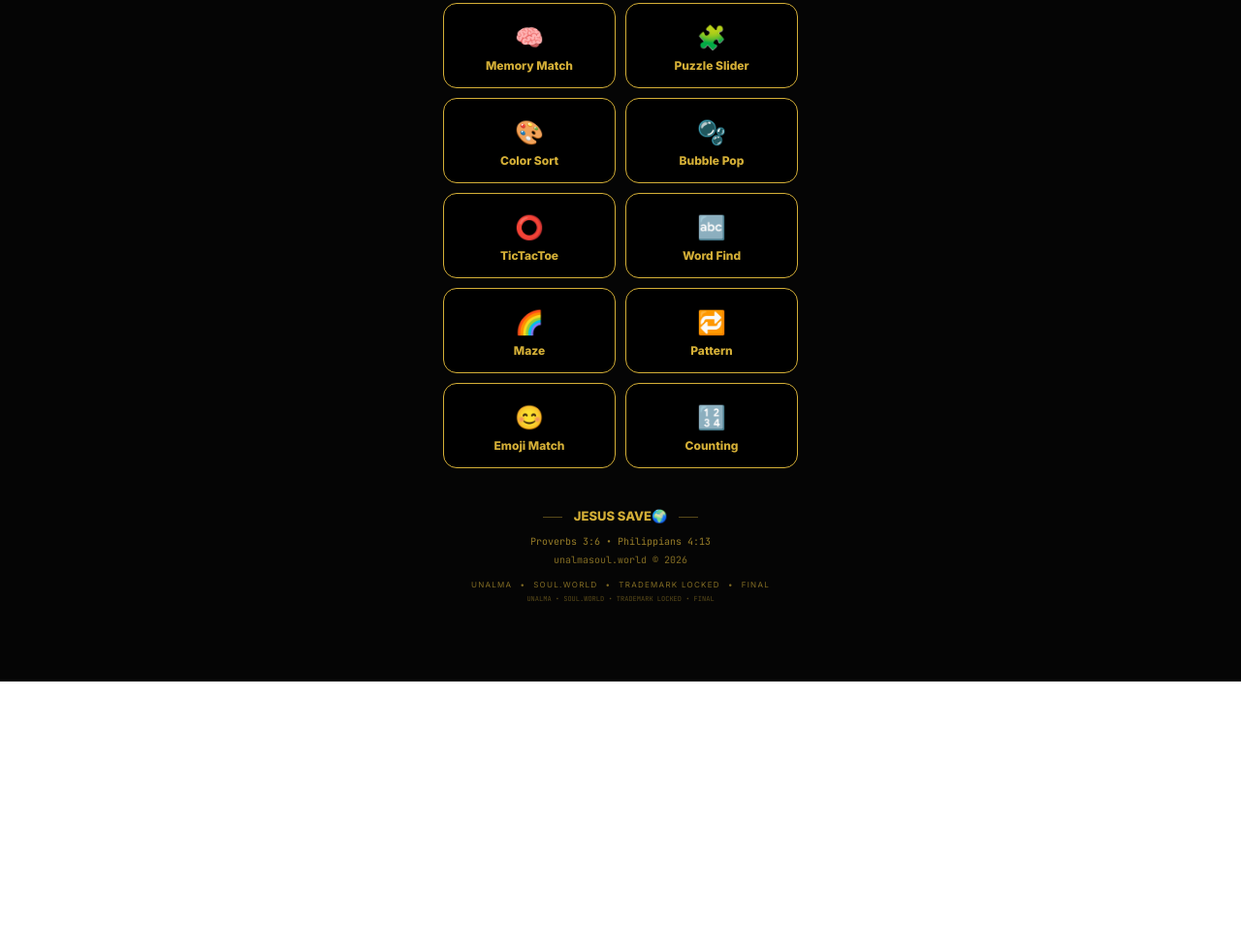
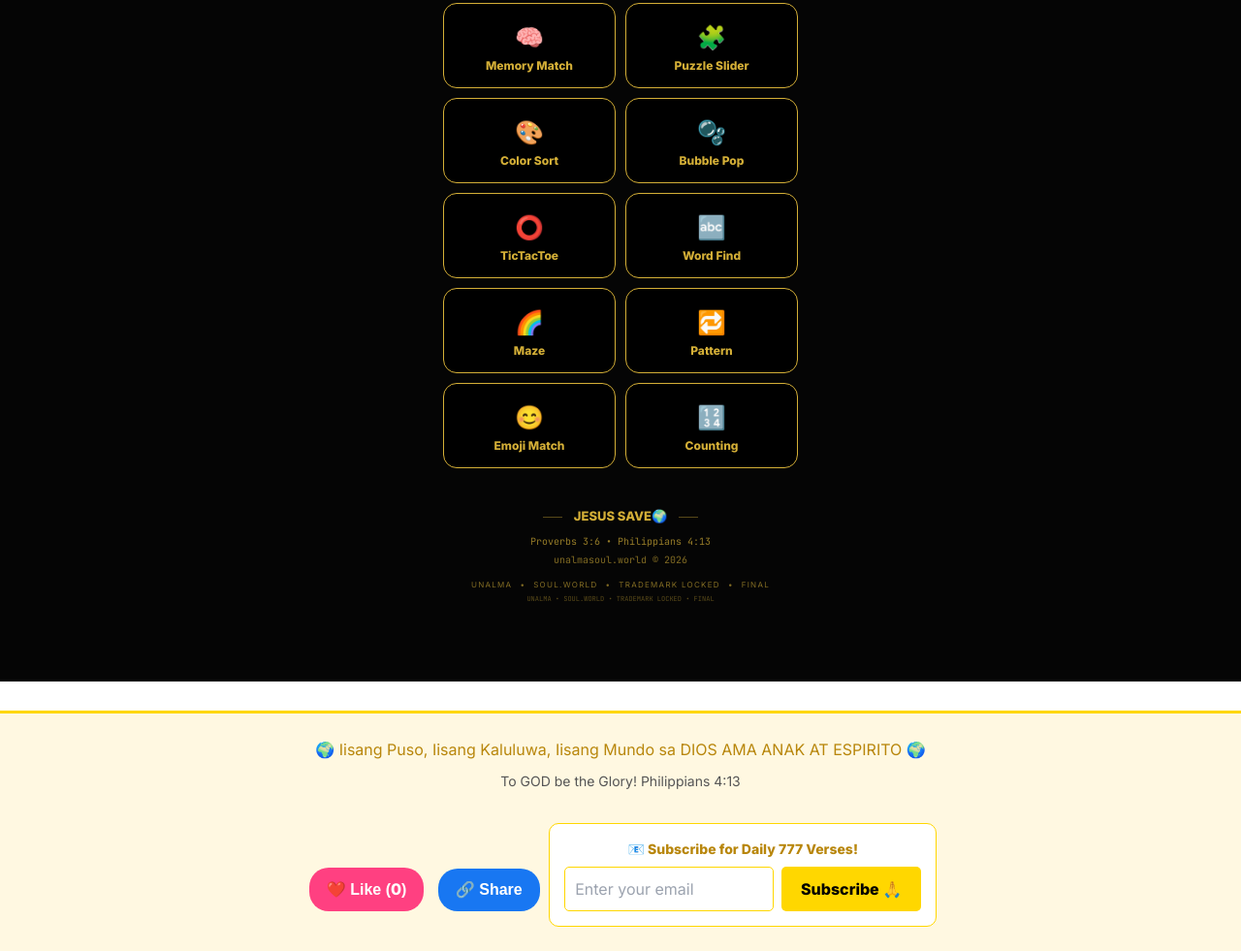
Before and after one commit to fransjimC/unalmasoulworld, a plain HTML site: page index.html in a window 1280 px wide. Shown: the part 1106-2087 px from the top of the page at 97% size. Before the commit the page ends 1809 px from the top, so only its background shows below. Drawn offline with Linux system fonts and the light colour scheme.

Commit message:
Update index.html

```diff
--- a/index.html
+++ b/index.html
@@ -35,5 +35,28 @@ Error generating stack: `+o.message+`
 </script>
   <script>(function(){function m(a){var h=a.getAttribute("href");if(!h)return;try{var u=new URL(h,document.baseURI);if((u.protocol==="http:"||u.protocol==="https:")&&u.host!==location.host){a.target="_blank";a.rel="noopener noreferrer";}}catch(e){}}function s(){document.querySelectorAll("a[href]").forEach(m);}if(document.readyState!=="loading"){s();}else{document.addEventListener("DOMContentLoaded",s);}document.addEventListener("click",function(e){var a=e.target&&e.target.closest&&e.target.closest("a[href]");if(a){m(a);}},true);})();</script>
   <script type="application/json" data-clippy-inline-media-manifest="1">{"version":1,"slots":[]}</script>
+<!-- UnalmaSoul.World🌍 Like Share Subscribe -->
+<div id="unalma-actions" style="text-align:center; padding:25px 15px; background:#fff8e1; border-top:3px solid gold; font-family:Arial,sans-serif; margin-top:30px;">
+  <h3 style="color:#b8860b; margin:0 0 10px 0;">🌍 Iisang Puso, Iisang Kaluluwa, Iisang Mundo sa DIOS AMA ANAK AT ESPIRITO 🌍</h3>
+  <p style="color:#555; font-size:14px; margin:5px 0 15px 0;">To GOD be the Glory! Philippians 4:13</p>
+  <button id="unalma-like" style="padding:10px 18px; margin:5px; background:#ff4081; color:#fff; border:none; border-radius:20px; font-weight:bold; cursor:pointer;">❤️ Like (<span id="like-count">0</span>)</button>
+  <button id="unalma-share" style="padding:10px 18px; margin:5px; background:#1877f2; color:#fff; border:none; border-radius:20px; font-weight:bold; cursor:pointer;">🔗 Share</button>
+  <div style="margin-top:18px; padding:15px; background:#fff; border:1px solid gold; border-radius:10px; display:inline-block; max-width:400px; width:90%;">
+    <p style="margin:0 0 8px 0; font-weight:bold; color:#b8860b; font-size:14px;">📧 Subscribe for Daily 777 Verses!</p>
+    <form action="https://formsubmit.co/Franshir28@gmail.com" method="POST" style="display:flex; flex-wrap:wrap; gap:8px; justify-content:center;">
+      <input type="email" name="email" placeholder="Enter your email" required style="padding:10px; flex:1; min-width:180px; border:1px solid gold; border-radius:5px;">
+      <input type="text" name="_honey" style="display:none">
+      <input type="hidden" name="_subject" value="New Subscriber from UnalmaSoul.World🌍!">
+      <input type="hidden" name="_captcha" value="true">
+      <input type="hidden" name="_next" value="https://unalmasoul-world-777.vercel.app/">
+      <input type="hidden" name="_autoresponse" value="Thank you for subscribing to UnalmaSoul.World🌍! To GOD be the Glory!">
+      <button type="submit" style="padding:10px 20px; background:gold; color:#000; border:none; border-radius:5px; font-weight:bold; cursor:pointer;">Subscribe 🙏</button>
+    </form>
+  </div>
+</div>
+<script>
+(function(){var c=document.getElementById('like-count'),b=document.getElementById('unalma-like');var l=localStorage.getItem('unalma_likes')?parseInt(localStorage.getItem('unalma_likes')):0;var u=localStorage.getItem('unalma_user_liked')==='1';c.textContent=l;if(u){b.style.background='#c2185b';b.textContent='❤️ Liked ('+l+')';}b.onclick=function(){if(localStorage.getItem('unalma_user_liked')==='1'){alert('Thank you! You already liked 🙏');return;}l++;localStorage.setItem('unalma_likes',l);localStorage.setItem('unalma_user_liked','1');c.textContent=l;b.style.background='#c2185b';b.textContent='❤️ Liked ('+l+')';if(window.gtag){gtag('event','like');}};})();
+document.getElementById('unalma-share').onclick=function(){var d={title:'UnalmaSoul.World🌍',text:'iisang puso, iisang kaluluwa, iisang mundo sa DIOS',url:'https://unalmasoul-world-777.vercel.app/'};if(navigator.share){navigator.share(d);}else{window.open('https://www.facebook.com/sharer/sharer.php?u='+encodeURIComponent(d.url),'_blank','width=600,height=400');}};
+</script>
 </body>
 </html>
```
